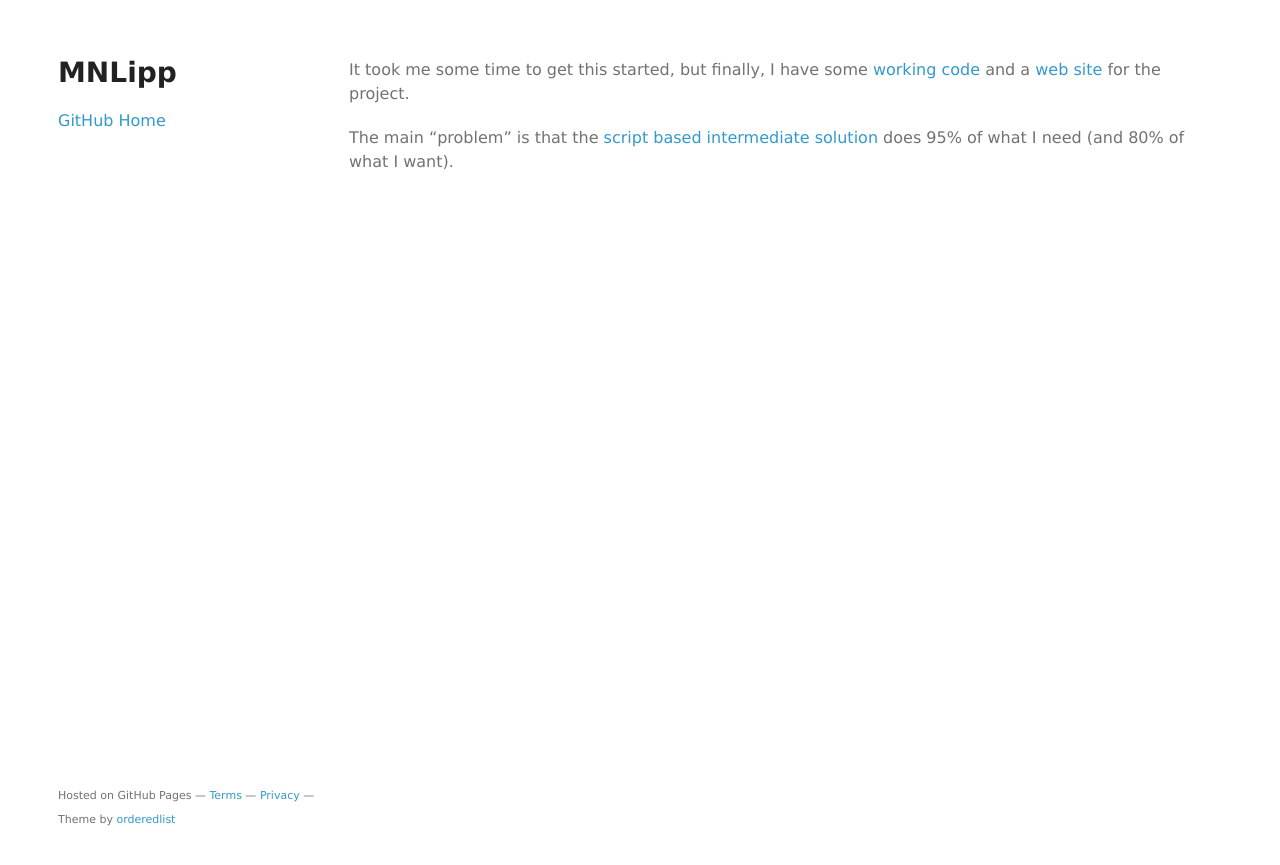
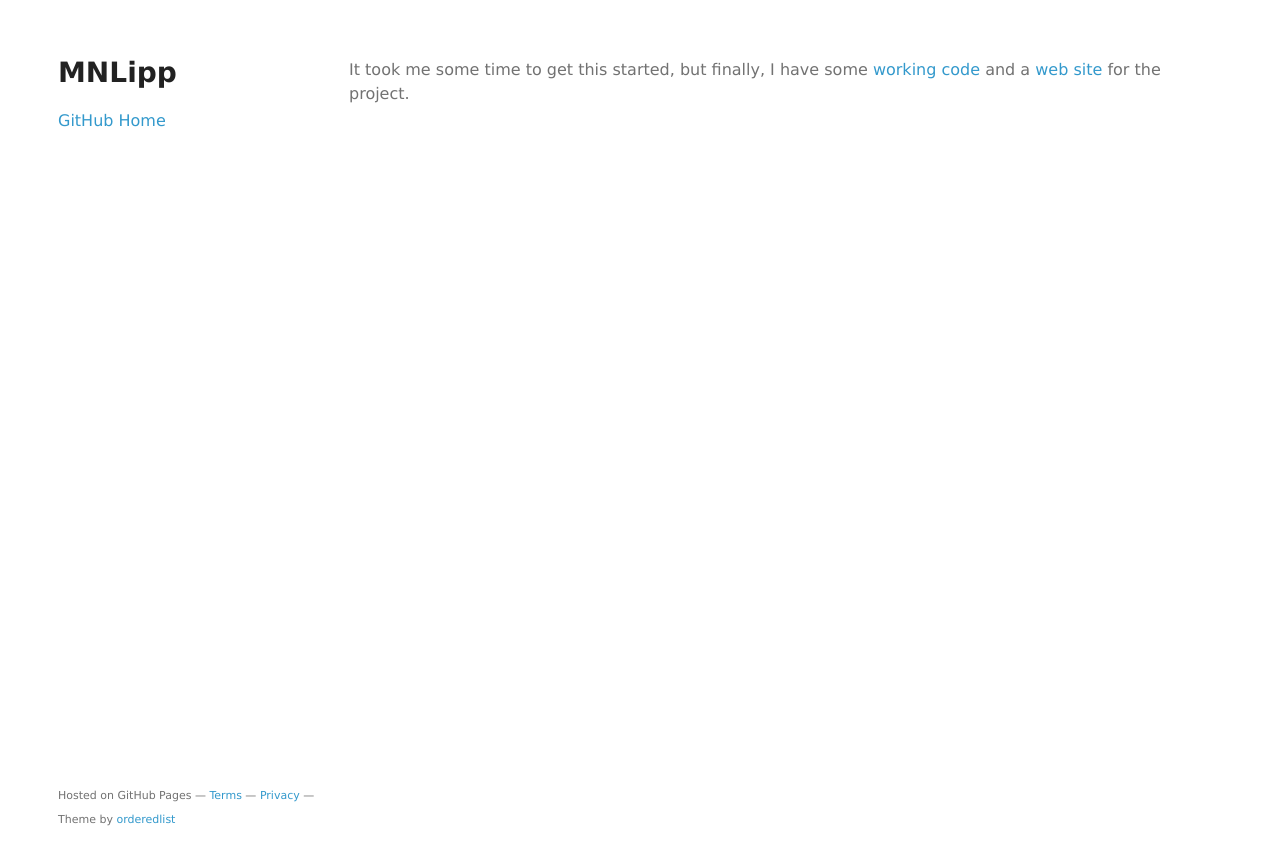
Before and after one commit to mnlipp/mnlipp.github.com, a Jekyll site: the page built from _posts/2023-06-07-VM-Operator.md, in a window 1280 px wide. Shown: the top 865 px of the page. Built offline with Jekyll 4.4.1, drawn with Linux system fonts in a browser that asks for light colours.

Commit message:
Update 2023-06-07-VM-Operator.md

```diff
--- a/_posts/2023-06-07-VM-Operator.md
+++ b/_posts/2023-06-07-VM-Operator.md
@@ -7,7 +7,3 @@ excerpt: ''
 It took me some time to get this started, but finally, I have some
 [working code](https://github.com/mnlipp/VM-Operator) and a
 [web site](https://jdrupes.org/vm-operator/) for the project.
-
-The main "problem" is that the
-[script based intermediate solution](https://github.com/mnlipp/kube-qemu-legacy)
-does 95% of what I need (and 80% of what I want).
```
